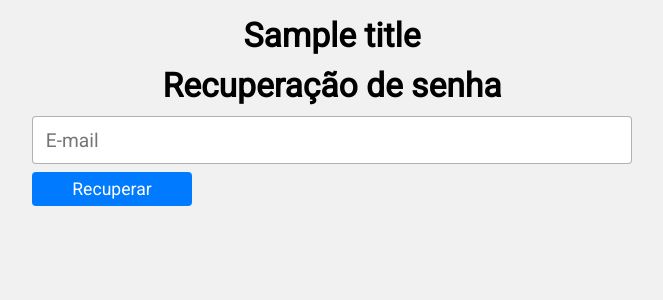
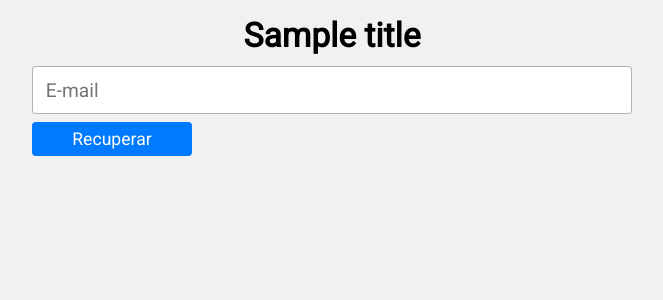
Before and after one commit to kazordoon/desafio-php-mvc, a PHP site: template src/App/Views/recover_password.twig in a window 1280 px wide. Shown: the top 300 px of the page, without its empty margins (308-971 px from the left). Run offline with PHP 8.4, Linux system fonts and the light colour scheme; the template is opened without the code that fills it: most values are stand-ins (such as "Sample title", 1, 10 or a date in 2020); some libraries are stand-ins or nearby versions.

Commit message:
refactor: Remove repeated HTML tag

```diff
--- a/src/App/Views/recover_password.twig
+++ b/src/App/Views/recover_password.twig
@@ -9,8 +9,6 @@
 
 <div class="container center">
   <h1>{{ title }}</h1>
-
-  <h1 class="title">Recuperação de senha</h1>
   <form method="POST" action="" name="form-recover-password">
     <div class="form-group">
       <label for="email"></label>
```
